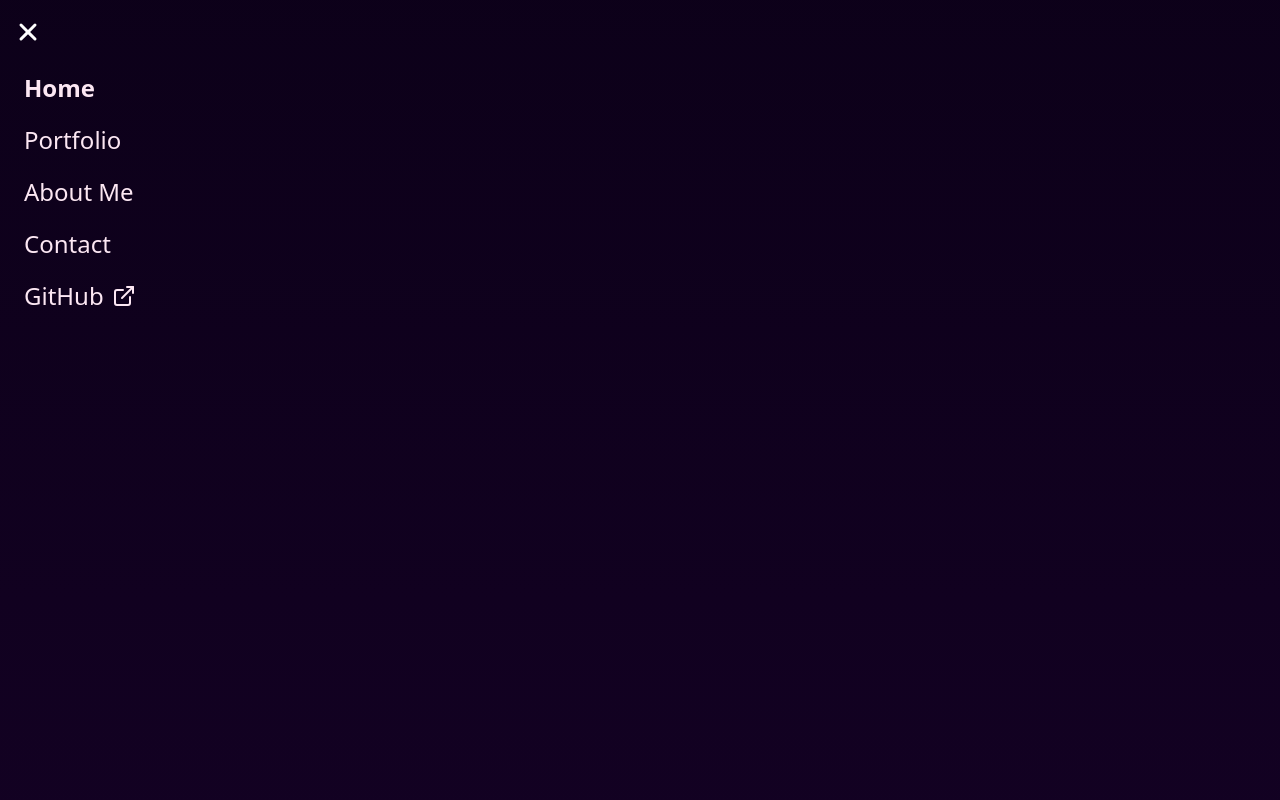
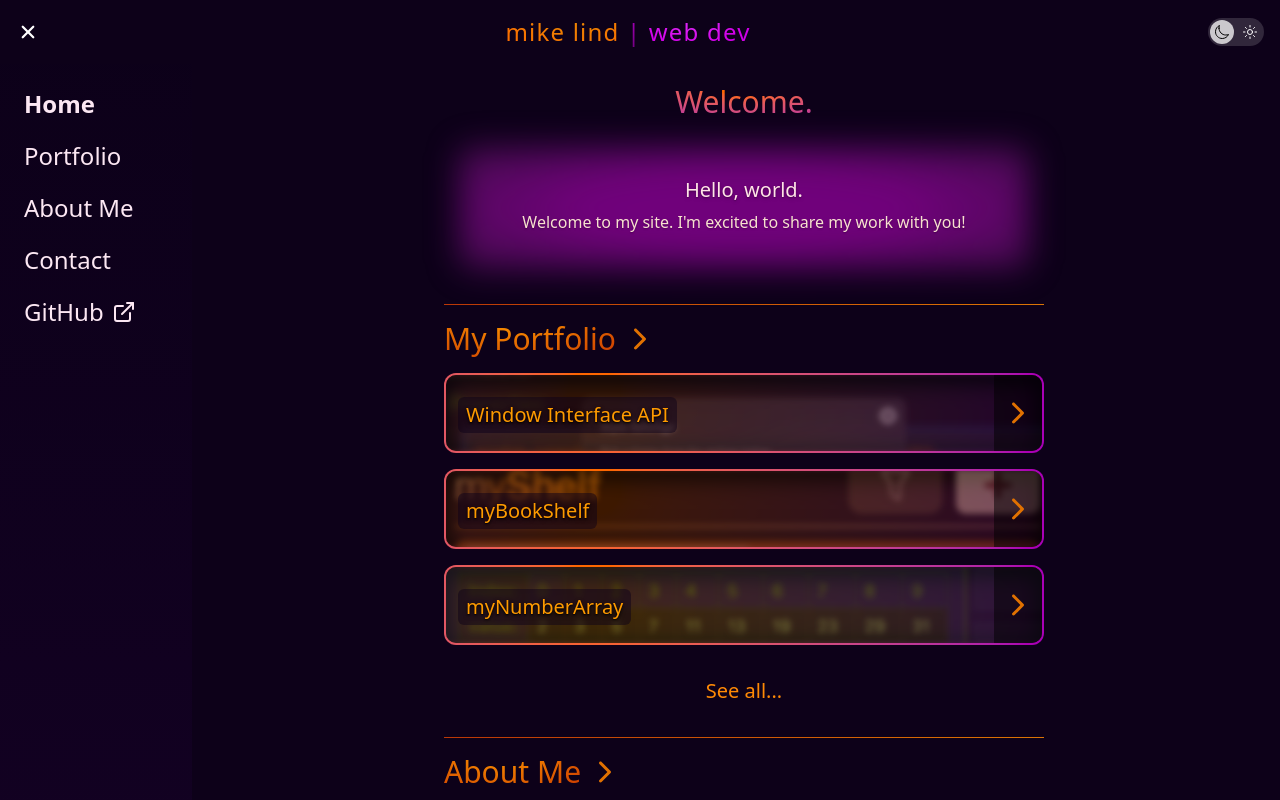
Before and after one commit to mikelind28/my-portfolio, a React (Vite) app: page / in a window 1280 px wide. Both pictures are taken after a click on the icon 28 px from the left and 32 px from the top of the page. Shown: the top 800 px of the page. Built offline with nearby package versions, Linux system fonts and the light colour scheme.

Commit message:
create sidebar for larger media rather than drop down globalNav

```diff
--- a/src/App.tsx
+++ b/src/App.tsx
@@ -4,6 +4,7 @@ import GlobalNav from "./Components/GlobalNav";
 import "./index.css";
 import { useState } from "react";
 import { Outlet } from "react-router";
+import Sidebar from "./Components/Sidebar";
 
 function App() {
   const [globalNavOpen, setGlobalNavOpen] = useState(false);
@@ -28,9 +29,12 @@ function App() {
           )}
         </AnimatePresence>
 
-      <Header setGlobalNavOpen={setGlobalNavOpen} />
+        <Header globalNavOpen={globalNavOpen} setGlobalNavOpen={setGlobalNavOpen} />
 
+        <div className="md:flex md:gap-4">
+          <Sidebar globalNavOpen={globalNavOpen} />
           <Outlet />
+        </div>
     </motion.div>
   );
 }
--- a/src/Components/GlobalNav.tsx
+++ b/src/Components/GlobalNav.tsx
@@ -55,7 +55,7 @@ type GlobalNavType = {
 
 export default function GlobalNav({ setGlobalNavOpen }: GlobalNavType) {
   return (
-    <div className="from-dark-violet4 to-dark-violet3 h-dvh w-dvw bg-linear-to-b">
+    <div className="from-dark-violet4 to-dark-violet3 h-dvh w-dvw bg-linear-to-b md:hidden">
       <IoClose
         onClick={() => setGlobalNavOpen(false)}
         className="size-12 shrink-0 cursor-pointer pt-4 pl-2 text-white"
--- a/src/Components/Header.tsx
+++ b/src/Components/Header.tsx
@@ -1,7 +1,7 @@
 // import { TabGroup, TabList, Tab } from "@headlessui/react";
 import { motion } from "motion/react";
 import { useState } from "react";
-import { IoMenuOutline, IoMoonOutline, IoSunnyOutline } from "react-icons/io5";
+import { IoClose, IoMenuOutline, IoMoonOutline, IoSunnyOutline } from "react-icons/io5";
 import { Link } from "react-router";
 
 function DarkModeToggle() {
@@ -35,16 +35,26 @@ function DarkModeToggle() {
 }
 
 type HeaderType = {
+  globalNavOpen: boolean;
   setGlobalNavOpen: React.Dispatch<React.SetStateAction<boolean>>;
 };
 
-export default function Header({ setGlobalNavOpen }: HeaderType) {
+export default function Header({ globalNavOpen, setGlobalNavOpen }: HeaderType) {
   return (
     <header className="flex items-center justify-between p-4">
-      <IoMenuOutline
-        onClick={() => setGlobalNavOpen(true)}
-        className="mr-2 cursor-pointer text-2xl text-white"
-      />
+      {
+        globalNavOpen
+        ?
+        <IoClose
+          onClick={() => setGlobalNavOpen(false)}
+          className="mr-2 cursor-pointer text-2xl text-white"
+        />
+        :
+        <IoMenuOutline
+          onClick={() => setGlobalNavOpen(true)}
+          className="mr-2 cursor-pointer text-2xl text-white"
+        />
+      }
 
       <Link to={'/'}>
         <p className="group text-2xl font-extralight tracking-wider cursor-pointer *:transition-colors *:duration-700 *:ease-in-out">
--- /dev/null
+++ b/src/Components/Sidebar.tsx
@@ -0,0 +1,97 @@
+import { AnimatePresence, motion } from "motion/react";
+import { type ReactNode } from "react";
+import { LuExternalLink } from "react-icons/lu";
+import { NavLink, useLocation } from "react-router";
+
+type AnimatedLinkType = {
+  children: ReactNode;
+  url: string;
+  newTab: boolean;
+}
+
+function AnimatedLink({ children, url, newTab }: AnimatedLinkType) {
+  let location = useLocation();
+
+  return (
+    <motion.li
+      className="relative inline w-fit"
+      initial="rest"
+      whileHover="hover"
+      animate="rest"
+    >
+      <NavLink
+        to={url}
+        target={ newTab ? "_blank" : "_self"}
+        rel="noopener noreferrer"
+        className={({ isActive }) =>
+          isActive ? 'font-extrabold cursor-default' : 'cursor-pointer font-light tracking'
+        }
+      >
+        {children}
+      </NavLink>
+
+      <motion.span
+        variants={{
+          rest: { scaleX: 0 },
+          hover: { scaleX: location.pathname === url ? 0 : 1 },
+        }}
+        transition={{
+          duration: 0.25,
+          ease: "easeOut",
+        }}
+        style={{ originX: 0 }}
+        className="absolute -bottom-0.5 left-0 h-0.5 w-full bg-current"
+      />
+    </motion.li>
+  );
+}
+
+type SidebarType = {
+    globalNavOpen: boolean;
+}
+
+export default function Sidebar({ globalNavOpen }: SidebarType) {
+  return (
+    <AnimatePresence>
+    {globalNavOpen && (
+        <motion.div
+            initial={{ width: 0, opacity: 0 }}
+            animate={{ width: '12rem', opacity: 1 }}
+            exit={{ width: 0, opacity: 0 }}
+            transition={{ duration: 0.3, ease: "circInOut" }}
+            style={{ overflow: "hidden" }}
+            className="from-dark-violet4 to-dark-violet3 h-dvh w-50 bg-linear-to-b hidden md:block md:left-0 text-nowrap"
+        >
+            <nav>
+                <ul className="flex flex-col gap-5 p-6 text-2xl text-pink-100 *:hover:text-pink-50">
+                <AnimatedLink url={"/"} newTab={false}>
+                    Home
+                </AnimatedLink>
+
+                <AnimatedLink url={"/portfolio"} newTab={false}>
+                    Portfolio
+                </AnimatedLink>
+
+                <AnimatedLink url={"/about"} newTab={false}>
+                    About Me
+                </AnimatedLink>
+
+                <AnimatedLink url={"/contact"} newTab={false}>
+                    Contact
+                </AnimatedLink>
+
+                <AnimatedLink
+                    url={"https://github.com/mikelind28"}
+                    newTab={true}
+                >
+                    <div className="flex items-center gap-2">
+                    GitHub <LuExternalLink />
+                    </div>
+                </AnimatedLink>
+                </ul>
+            </nav>
+        </motion.div>
+    )}
+    </AnimatePresence>
+  );
+}
--- a/src/Pages/Home.tsx
+++ b/src/Pages/Home.tsx
@@ -86,7 +86,7 @@ const item = {
 
 export default function Home() {
   return (
-    <main className="flex w-full flex-col items-center p-5">
+    <main className="relative flex w-full max-w-160 flex-col items-center p-5 mx-auto">
       <H1 text={"Welcome."} />
 
       <HelloWorldWelcome />
```
Lines whose indentation alone changed are shown as unchanged.
